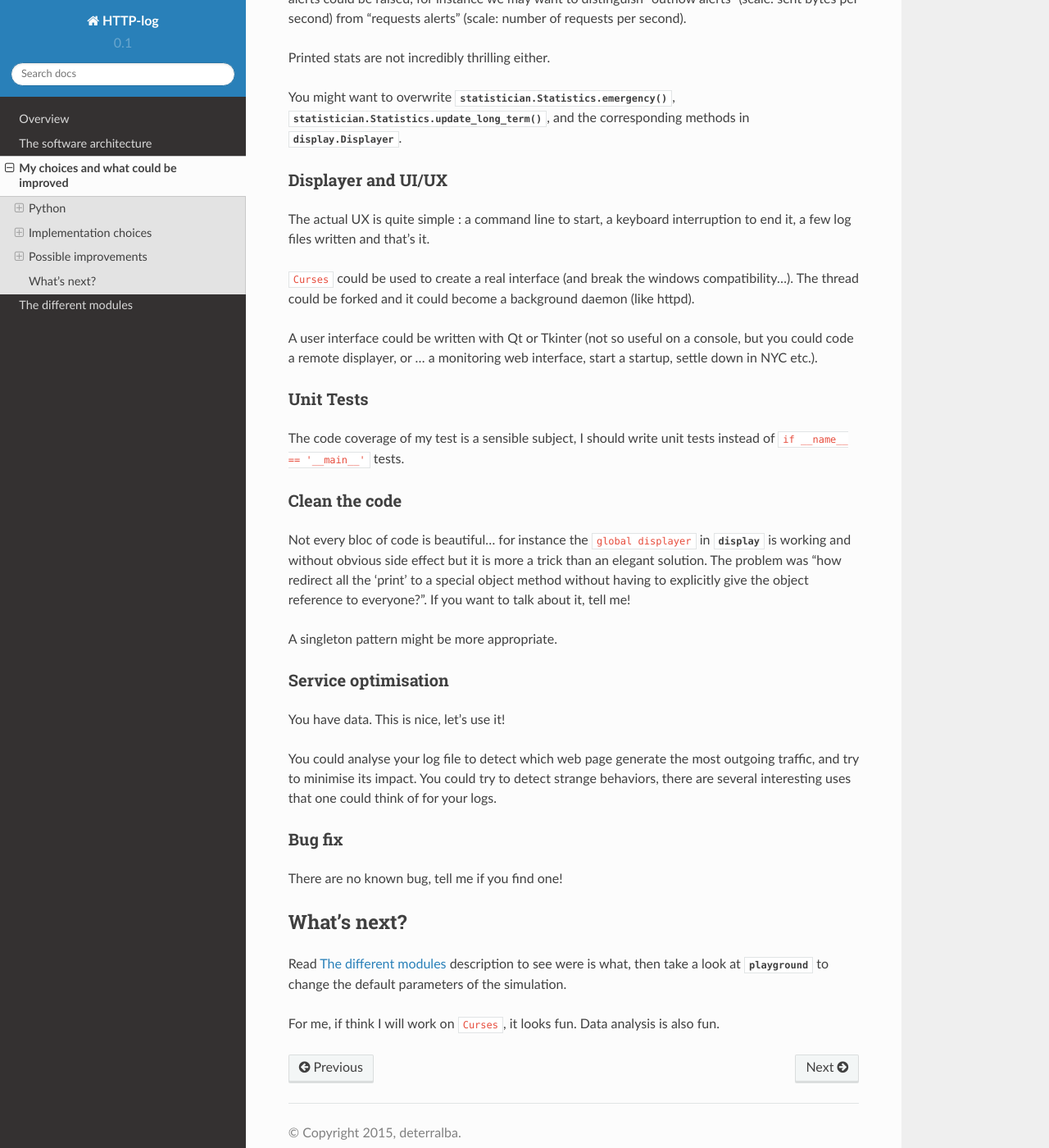
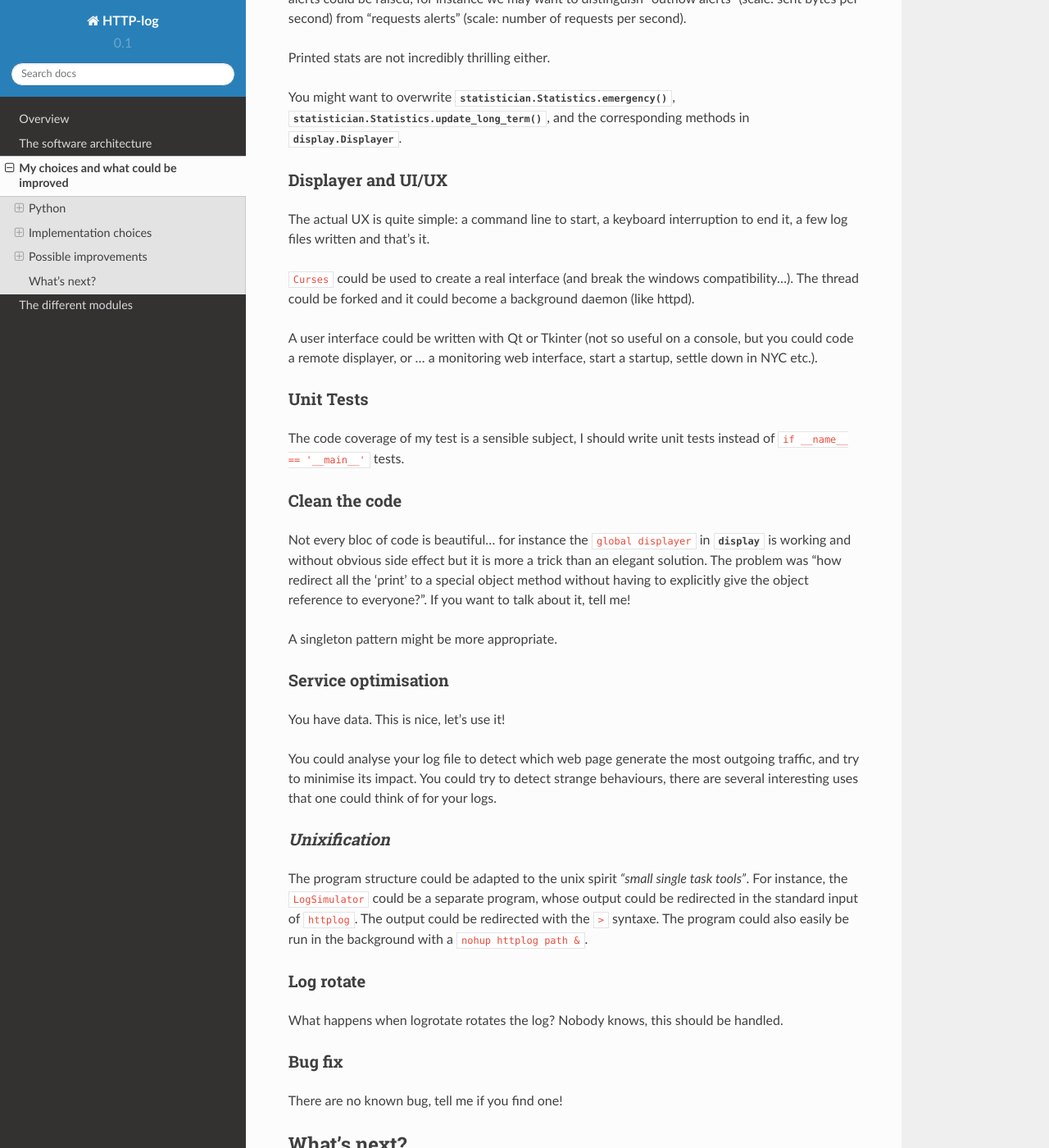
Before and after one commit to deterralba/HTTP-log, a Sphinx documentation site: the page built from documentation/choices.rst, in a window 1280 px wide and 1400 px high, scrolled down 3210 px. Shown: the whole window at 82% size. Built offline with Sphinx 7.4.7 and the Read the Docs theme 2.0.0, drawn with Linux system fonts in a browser that asks for light colours; pages that are not in the unit, such as notebooks, are missing from menus; some of the changed text lies outside the part shown.

Commit message:
Update choices.rst

```diff
--- a/documentation/choices.rst
+++ b/documentation/choices.rst
@@ -139,7 +139,7 @@ and the corresponding methods in :obj:`display.Displayer`.
 Displayer and UI/UX
 ^^^^^^^^^^^^^^^^^^^
 
-The actual UX is quite simple : a command line to start, a keyboard interruption to end it, a few log files written and that's it.
+The actual UX is quite simple: a command line to start, a keyboard interruption to end it, a few log files written and that's it.
 
 ``Curses`` could be used to create a real interface (and break the windows compatibility...). The thread could be forked
 and it could become a background daemon (like httpd).
@@ -168,8 +168,19 @@ Service optimisation
 You have data. This is nice, let's use it!
 
 You could analyse your log file to detect which web page
-generate the most outgoing traffic, and try to minimise its impact. You could try to detect strange behaviors,
+generate the most outgoing traffic, and try to minimise its impact. You could try to detect strange behaviours,
 there are several interesting uses that one could think of for your logs.
+
+*Unixification*
+^^^^^^^^^^^^^^^
+
+The program structure could be adapted to the unix spirit *"small single task tools"*. For instance, the ``LogSimulator`` could
+be a separate program, whose output could be redirected in the standard input of ``httplog``. The output could be redirected with the ``>`` syntaxe. The program could also easily be run in the background with a ``nohup httplog path &``.
+
+Log rotate
+^^^^^^^^^^
+
+What happens when logrotate rotates the log? Nobody knows, this should be handled.
 
 Bug fix
 ^^^^^^^
@@ -179,7 +190,5 @@ There are no known bug, tell me if you find one!
 What's next?
 ------------
 
-Read :ref:`module_description` description to see were is what,
+Read :ref:`module_description` description to see where is what,
 then take a look at :mod:`playground` to change the default parameters of the simulation.
-
-For me, if think I will work on ``Curses``, it looks fun. Data analysis is also fun.
```
